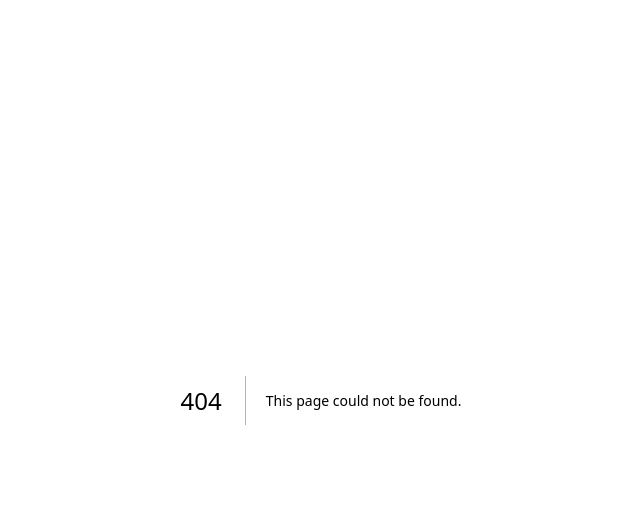
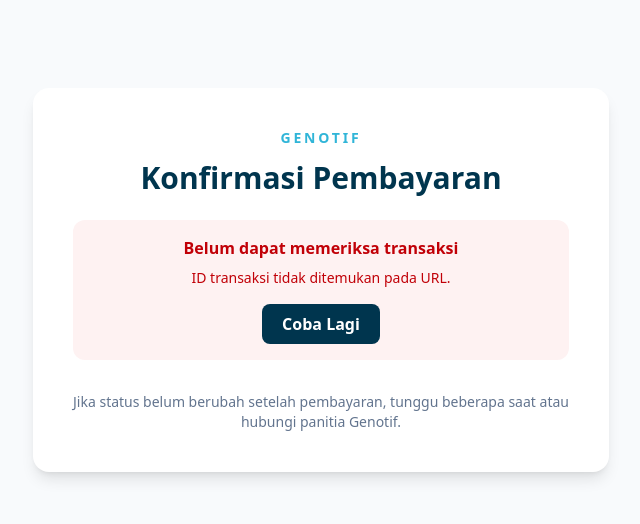
Before and after one commit to Harpanada/Genotif_47_Websites, a Next.js app: page /payment/confirmation in a window 1280 px wide. Before the commit this address had no page. Shown: the top 524 px of the page, without its empty margins (319-959 px from the left). Built offline with nearby package versions, Linux system fonts and the light colour scheme.

Commit message:
feat(redirect): add redirect page.

```diff
--- /dev/null
+++ b/app/api/payment/status/route.ts
@@ -0,0 +1,41 @@
+import { NextResponse } from "next/server";
+import { db } from "@/src/prisma/db";
+
+export const runtime = "nodejs";
+
+export async function GET(request: Request) {
+  const { searchParams } = new URL(request.url);
+  const orderId = searchParams.get("order_id");
+
+  if (!orderId || !orderId.trim()) {
+    return NextResponse.json(
+      { error: "Order ID wajib diisi." },
+      { status: 400 },
+    );
+  }
+
+  try {
+    const lomba = await db.orm.public.DataLomba.where({ orderId }).first();
+
+    if (!lomba) {
+      return NextResponse.json(
+        { error: "Transaksi tidak ditemukan." },
+        { status: 404 },
+      );
+    }
+
+    return NextResponse.json({
+      data: {
+        registrationId: lomba.id,
+        statusBayar: lomba.statusBayar,
+      },
+    });
+  } catch (error) {
+    console.error("PAYMENT_STATUS_ERROR:", error);
+
+    return NextResponse.json(
+      { error: "Gagal memeriksa status pembayaran." },
+      { status: 500 },
+    );
+  }
+}
--- /dev/null
+++ b/app/payment/confirmation/page.tsx
@@ -0,0 +1,207 @@
+"use client";
+
+import { Suspense, useEffect, useState } from "react";
+import { useSearchParams } from "next/navigation";
+
+type PaymentStatus = "PENDING" | "PAID" | "FAILED" | "REFUNDED";
+
+type StatusResponse = {
+  data?: {
+    registrationId: string;
+    statusBayar: PaymentStatus;
+  };
+  error?: string;
+};
+
+const statusContent: Record<
+  PaymentStatus,
+  { title: string; description: string; color: string }
+> = {
+  PENDING: {
+    title: "Menunggu Pembayaran",
+    description:
+      "Kami sedang menunggu konfirmasi pembayaran dari penyedia pembayaran. Halaman ini akan diperbarui otomatis.",
+    color: "text-amber-600",
+  },
+  PAID: {
+    title: "Pembayaran Terverifikasi",
+    description:
+      "Pembayaranmu telah dikonfirmasi. Simpan informasi pendaftaranmu untuk referensi.",
+    color: "text-green-600",
+  },
+  FAILED: {
+    title: "Pembayaran Gagal",
+    description:
+      "Transaksi belum berhasil diselesaikan. Periksa status transaksi atau hubungi panitia jika kamu sudah melakukan pembayaran.",
+    color: "text-red-600",
+  },
+  REFUNDED: {
+    title: "Pembayaran Dikembalikan",
+    description:
+      "Status transaksi tercatat sebagai pengembalian dana. Hubungi panitia jika membutuhkan informasi lebih lanjut.",
+    color: "text-slate-600",
+  },
+};
+
+function ConfirmationContent() {
+  const searchParams = useSearchParams();
+  const orderId = searchParams.get("order_id");
+
+  const [status, setStatus] = useState<PaymentStatus | null>(null);
+  const [error, setError] = useState("");
+  const [checking, setChecking] = useState(true);
+
+  useEffect(() => {
+    if (!orderId) {
+      setError("ID transaksi tidak ditemukan pada URL.");
+      setChecking(false);
+      return;
+    }
+
+    let active = true;
+    let timer: ReturnType<typeof setTimeout> | undefined;
+    let controller: AbortController | undefined;
+
+    const checkStatus = async () => {
+      controller = new AbortController();
+
+      try {
+        const response = await fetch(
+          `/api/payment/status?order_id=${encodeURIComponent(orderId)}`,
+          {
+            cache: "no-store",
+            signal: controller.signal,
+          },
+        );
+
+        const result: StatusResponse = await response.json();
+
+        if (!response.ok || !result.data) {
+          throw new Error(result.error ?? "Status transaksi gagal diperiksa.");
+        }
+
+        if (!active) return;
+
+        const nextStatus = result.data.statusBayar;
+
+        if (!["PENDING", "PAID", "FAILED", "REFUNDED"].includes(nextStatus)) {
+          throw new Error("Status pembayaran tidak dikenali.");
+        }
+
+        setStatus(nextStatus);
+        setError("");
+        setChecking(false);
+
+        if (nextStatus === "PENDING") {
+          timer = setTimeout(checkStatus, 4000);
+        }
+      } catch (err) {
+        if (!active || (err instanceof Error && err.name === "AbortError")) {
+          return;
+        }
+
+        setError(
+          err instanceof Error
+            ? err.message
+            : "Terjadi kesalahan saat memeriksa pembayaran.",
+        );
+        setChecking(false);
+
+        // Tetap coba lagi jika terjadi gangguan jaringan sementara.
+        timer = setTimeout(checkStatus, 5000);
+      }
+    };
+
+    void checkStatus();
+
+    return () => {
+      active = false;
+      if (timer) clearTimeout(timer);
+      controller?.abort();
+    };
+  }, [orderId]);
+
+  const currentStatus = status ? statusContent[status] : null;
+
+  return (
+    <main className="flex min-h-[70vh] items-center justify-center bg-slate-50 px-4 py-12">
+      <section className="w-full max-w-xl rounded-2xl bg-white p-6 shadow-lg sm:p-10">
+        <div className="mb-6 text-center">
+          <p className="text-sm font-semibold uppercase tracking-[0.2em] text-[#30B5D8]">
+            GENOTIF
+          </p>
+
+          <h1 className="mt-3 text-2xl font-bold text-[#00354E] sm:text-3xl">
+            Konfirmasi Pembayaran
+          </h1>
+        </div>
+
+        {checking && !currentStatus && !error && (
+          <p className="py-8 text-center text-slate-600">
+            Memeriksa status transaksi...
+          </p>
+        )}
+
+        {currentStatus && (
+          <div className="text-center">
+            <h2 className={`text-xl font-bold ${currentStatus.color}`}>
+              {currentStatus.title}
+            </h2>
+
+            <p className="mt-3 leading-7 text-slate-600">
+              {currentStatus.description}
+            </p>
+
+            <div className="mt-6 rounded-xl bg-slate-50 p-4 text-left">
+              <p className="text-sm text-slate-500">ID Transaksi</p>
+              <p className="mt-1 break-all font-mono text-sm text-[#00354E]">
+                {orderId}
+              </p>
+
+              <p className="mt-4 text-sm text-slate-500">Status pembayaran</p>
+              <p className="mt-1 font-semibold text-[#00354E]">{status}</p>
+            </div>
+
+            {status === "PENDING" && (
+              <p className="mt-4 text-sm text-slate-500">
+                Pemeriksaan otomatis dilakukan setiap 4 detik.
+              </p>
+            )}
+          </div>
+        )}
+
+        {error && (
+          <div className="rounded-xl bg-red-50 p-4 text-center text-red-700">
+            <p className="font-semibold">Belum dapat memeriksa transaksi</p>
+            <p className="mt-2 text-sm">{error}</p>
+
+            <button
+              type="button"
+              onClick={() => window.location.reload()}
+              className="mt-4 rounded-lg bg-[#00354E] px-5 py-2 font-semibold text-white hover:opacity-90">
+              Coba Lagi
+            </button>
+          </div>
+        )}
+
+        <p className="mt-8 text-center text-sm text-slate-500">
+          Jika status belum berubah setelah pembayaran, tunggu beberapa saat
+          atau hubungi panitia Genotif.
+        </p>
+      </section>
+    </main>
+  );
+}
+
+export default function PaymentConfirmationPage() {
+  return (
+    <Suspense
+      fallback={
+        <main className="flex min-h-[70vh] items-center justify-center">
+          Memuat konfirmasi pembayaran...
+        </main>
+      }>
+      <ConfirmationContent />
+    </Suspense>
+  );
+}
--- a/app/registration/page.tsx
+++ b/app/registration/page.tsx
@@ -326,12 +326,20 @@ export default function Registration() {
 
     window.snap.pay(token, {
       onSuccess: (result) => {
-        console.log("Pembayaran berhasil diproses:", result);
-        alert(
-          "Pembayaran berhasil diproses. Status akhir akan dikonfirmasi oleh sistem.",
+        const orderId: unknown = result.order_id;
+
+        if (typeof orderId !== "string" || !orderId.trim()) {
+          setResponseMsg({
+            type: "error",
+            text: "Pembayaran diproses, tetapi ID transaksi tidak ditemukan. Silakan hubungi panitia.",
+          });
+          return;
+        }
+
+        window.location.assign(
+          `/payment/confirmation?order_id=${encodeURIComponent(orderId)}`,
         );
       },
-
       onPending: (result) => {
         console.log("Pembayaran menunggu:", result);
         alert("Pembayaran masih menunggu penyelesaian.");
@@ -443,8 +451,6 @@ export default function Registration() {
         type: "success",
         text: "Pendaftaran berhasil dibuat. Silakan lanjutkan pembayaran melalui Snap.",
       });
-
-      await openSnapPayment(token);
 
       await openSnapPayment(token);
 
```
